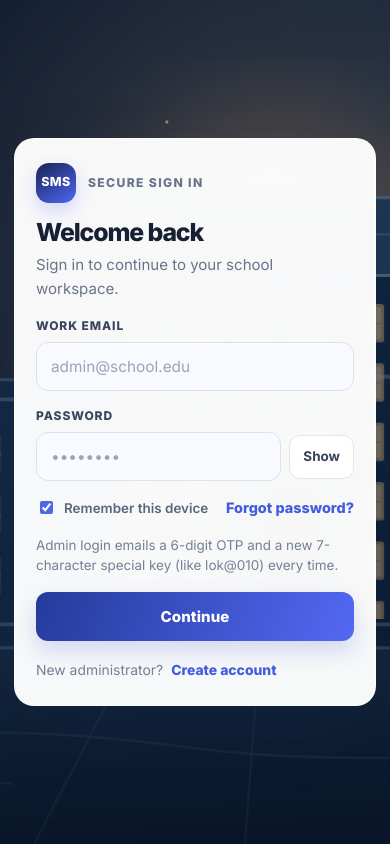
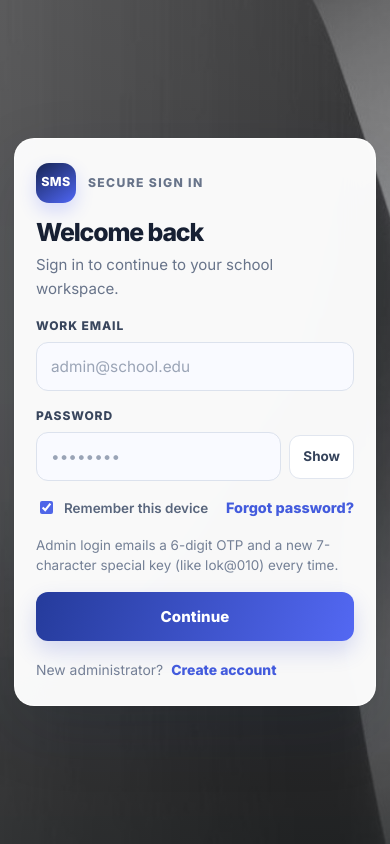
Before and after one commit to lokesh9191334/SCHOOL-MANAGEMENT-SYSTEM, a React (Vite) app: page /auth/login in a window 390 px wide. Built offline with nearby package versions, Linux system fonts and the light colour scheme.

Commit message:
Apply monochrome premium login background
Co-authored-by: Copilot <223556219+Copilot@users.noreply.github.com>

```diff
--- a/src/styles/auth-premium.css
+++ b/src/styles/auth-premium.css
@@ -817,12 +817,34 @@
 }
 
 .auth-stage--login {
-  background-color: #0b172a;
-  background-image:
-    linear-gradient(90deg, rgba(7, 19, 38, 0.03) 0%, rgba(7, 19, 38, 0.12) 52%, rgba(7, 19, 38, 0.28) 100%),
-    url('/images/login-campus-background.svg');
-  background-position: center;
-  background-size: cover;
+  position: relative;
+  isolation: isolate;
+  background: #242629;
+}
+
+.auth-stage--login::before,
+.auth-stage--login::after {
+  position: fixed;
+  z-index: -1;
+  inset: 0;
+  content: '';
+  pointer-events: none;
+}
+
+.auth-stage--login::before {
+  background: url('/images/login-campus-photo.jpg') center / cover no-repeat;
+  filter: grayscale(1) contrast(0.96);
+  opacity: 0.86;
+}
+
+.auth-stage--login::after {
+  background:
+    linear-gradient(105deg, rgba(248, 249, 250, 0.08) 0%, rgba(220, 222, 224, 0.12) 48%, rgba(25, 27, 30, 0.34) 100%);
+}
+
+.auth-stage--login > * {
+  position: relative;
+  z-index: 1;
 }
 
 .auth-stage--login .auth-form-pane,
@@ -853,10 +875,16 @@
   }
 
   .auth-stage--login {
-    background-image:
-      linear-gradient(rgba(7, 19, 38, 0.22), rgba(7, 19, 38, 0.48)),
-      url('/images/login-campus-background.svg');
-    background-position: 35% center;
-    background-size: cover;
+    background: #343638;
+  }
+
+  .auth-stage--login::before {
+    background-position: 42% center;
+    opacity: 0.8;
+  }
+
+  .auth-stage--login::after {
+    background:
+      linear-gradient(180deg, rgba(248, 249, 250, 0.1) 0%, rgba(205, 208, 211, 0.08) 46%, rgba(24, 26, 29, 0.36) 100%);
   }
 }
```
Also changed, not shown: public/images/login-campus-background.svg (deleted), public/images/login-campus-photo.jpg (added).
